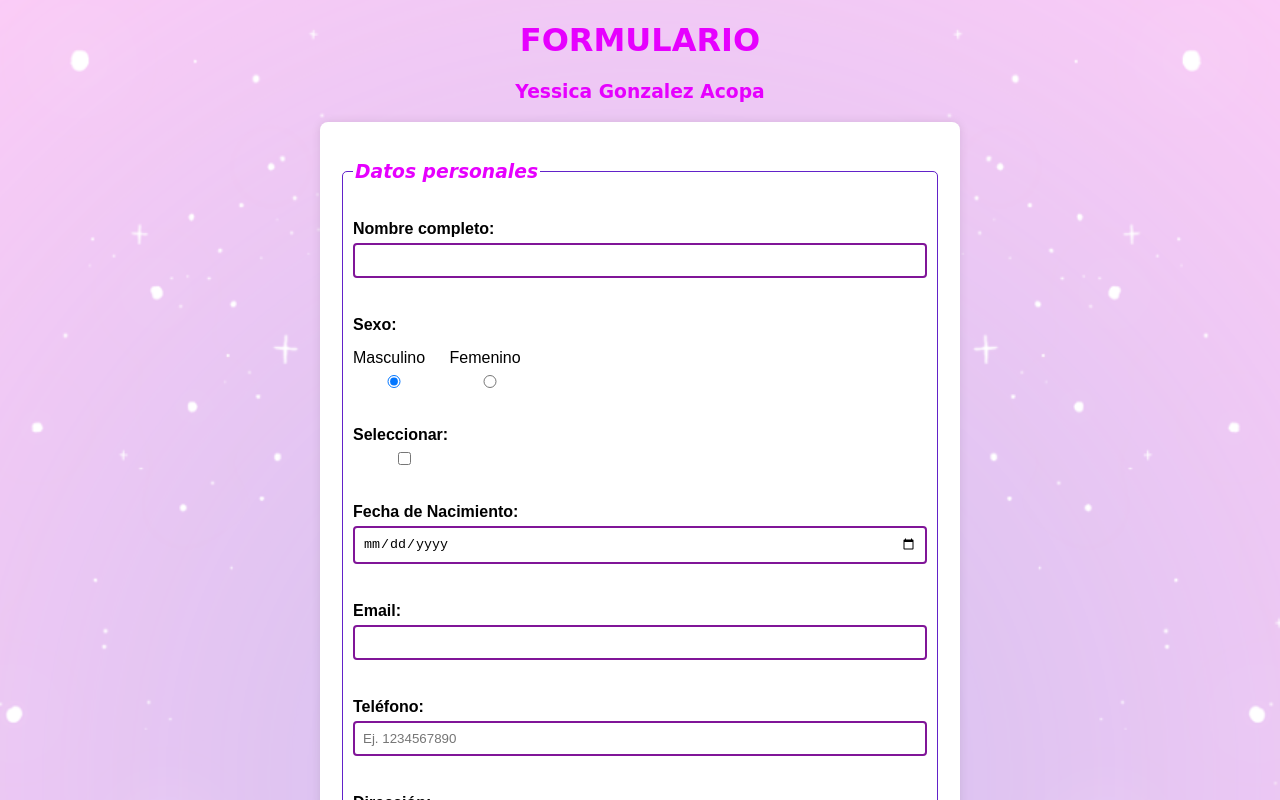
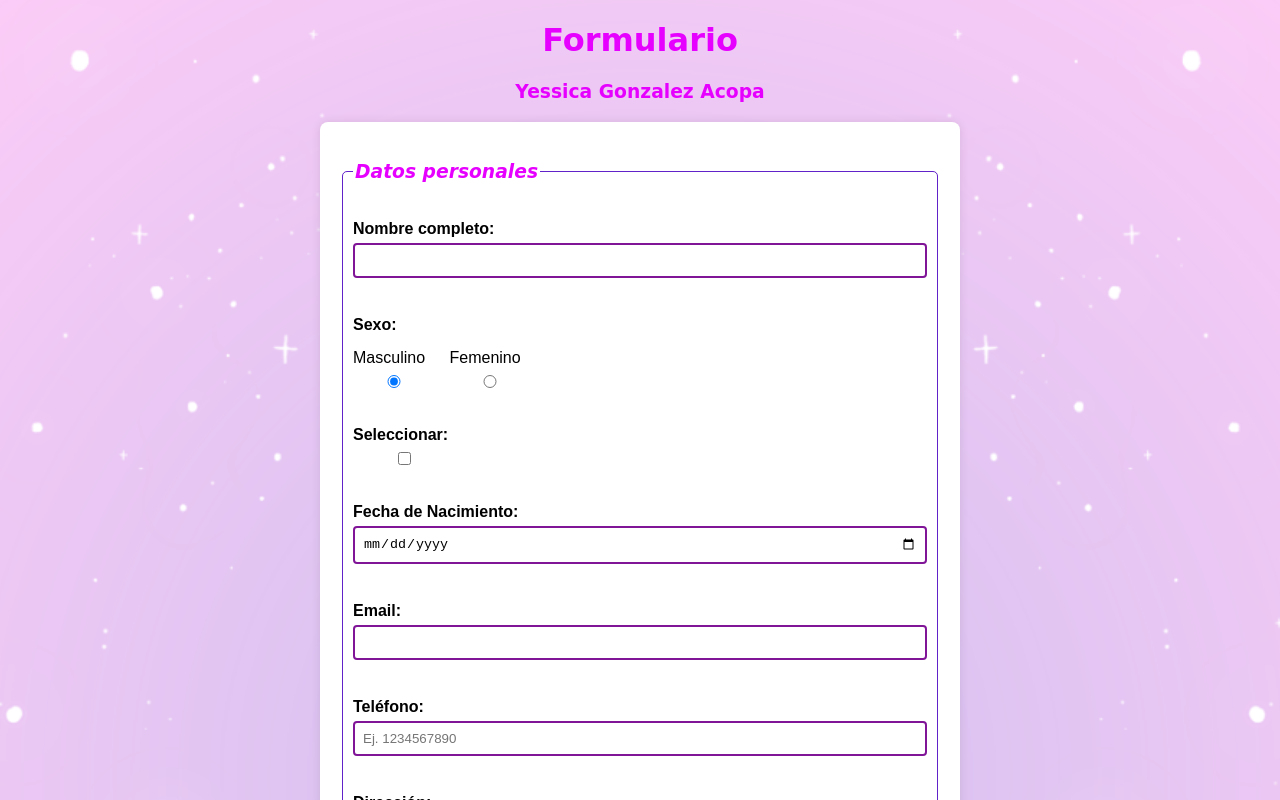
Before and after one commit to molotovich/Proyecto-Yessica, a plain HTML site: page html/Practica - copia.no10.html in a window 1280 px wide. Shown: the top 800 px of the page. Drawn offline with Linux system fonts and the light colour scheme.

Commit message:
Cambios en Practica10

```diff
--- a/html/Practica - copia.no10.html
+++ b/html/Practica - copia.no10.html
@@ -8,7 +8,7 @@
 
 </head>
 <body>
-    <center><h1>FORMULARIO</h1></center>
+    <center><h1>Formulario</h1></center>
     <center><h3>Yessica Gonzalez Acopa</h3></center>
     <form>
         <fieldset>
```
